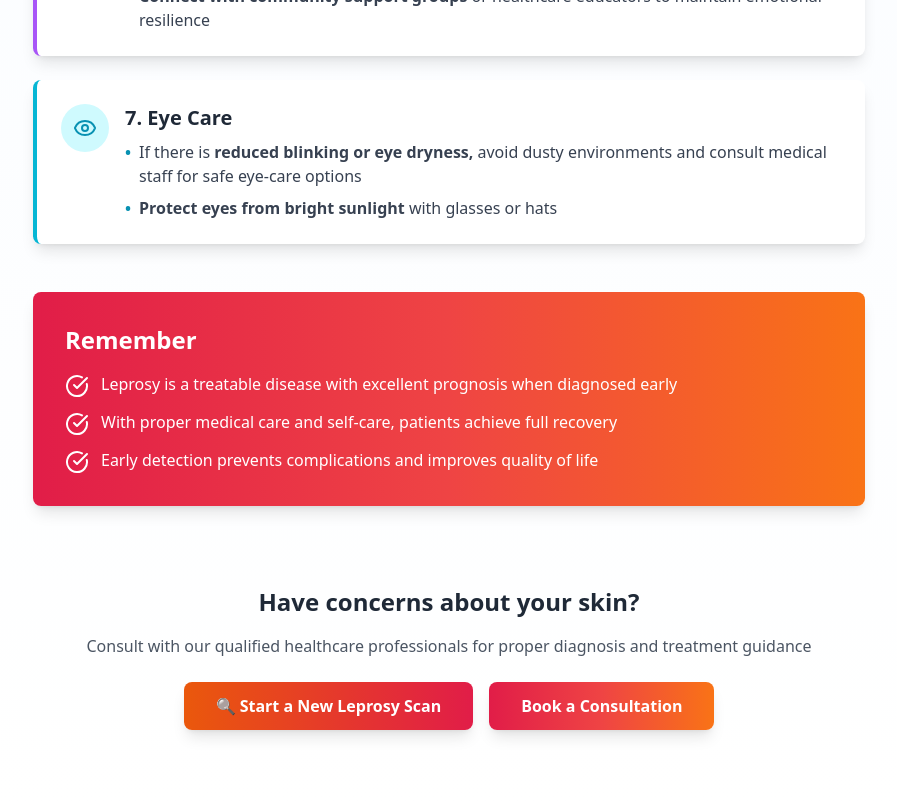
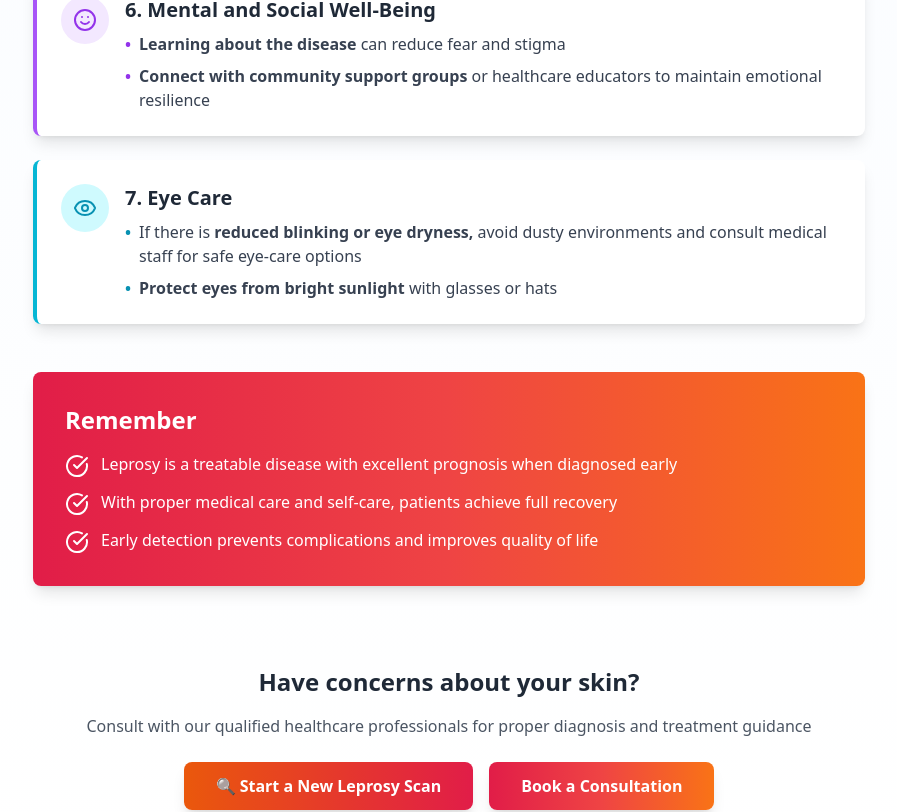
Before and after one commit to Janith0113/SkinNova, a Next.js app in the folder frontend/: page /leprosy in a window 1280 px wide. Shown: the part 2812-3624 px from the top of the page, without its empty margins (191-1088 px from the left). Built offline with nearby package versions, Linux system fonts and the light colour scheme.

Commit message:
Fixed UI issue in leprosy page

```diff
--- a/frontend/app/leprosy/page.tsx
+++ b/frontend/app/leprosy/page.tsx
@@ -4,7 +4,7 @@ import { Heart, Shield, Activity, Utensils, Smile, Eye, AlertCircle, CheckCircle
 
 export default function LeprosyPage() {
   return (
-    <div className="min-h-screen bg-gradient-to-b from-blue-50 to-white">
+    <div className="min-h-screen bg-gradient-to-b from-blue-50 to-white pt-20">
       {/* Hero Section */}
       <div className="bg-gradient-to-r from-rose-600 via-red-500 to-orange-500 text-white py-12 px-4 sm:px-6 lg:px-8">
         <div className="max-w-4xl mx-auto text-center">
```
Also changed, not shown: 1 other file (tests, documents, lock files or other folders).
